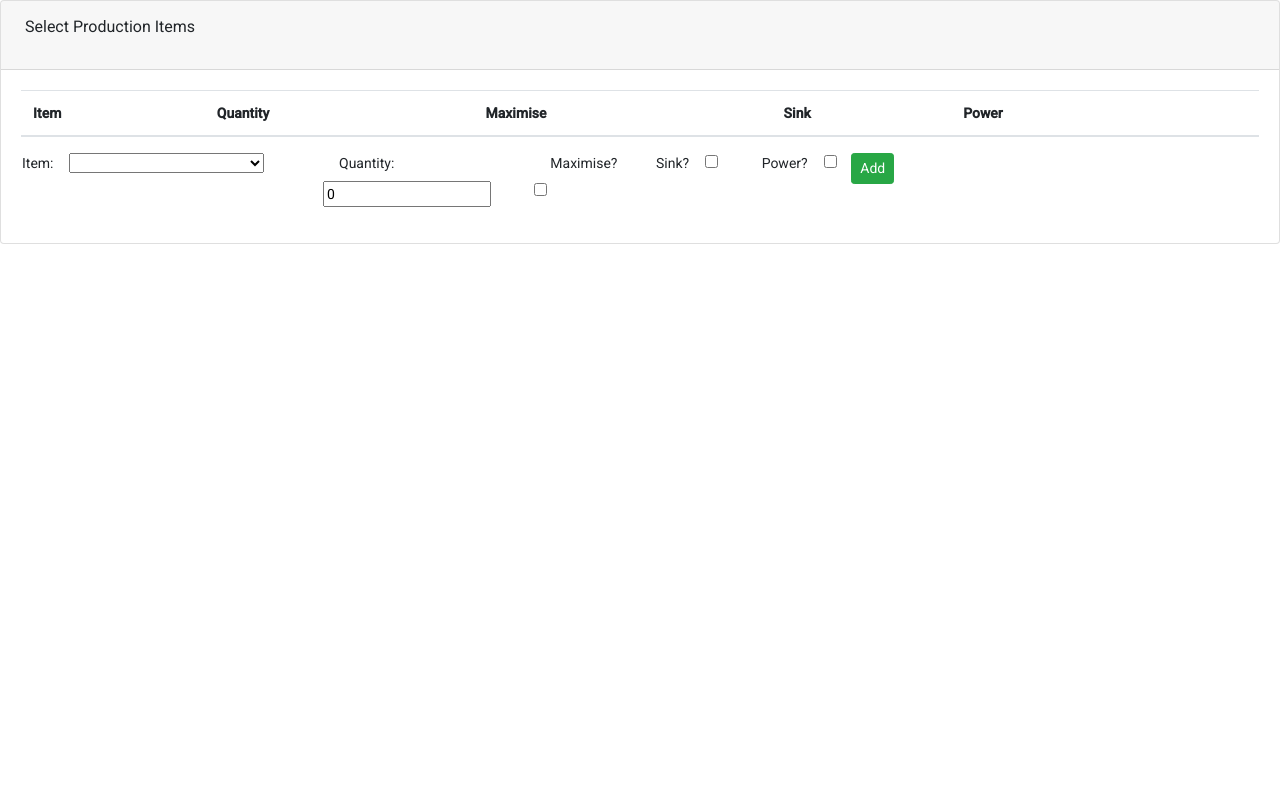
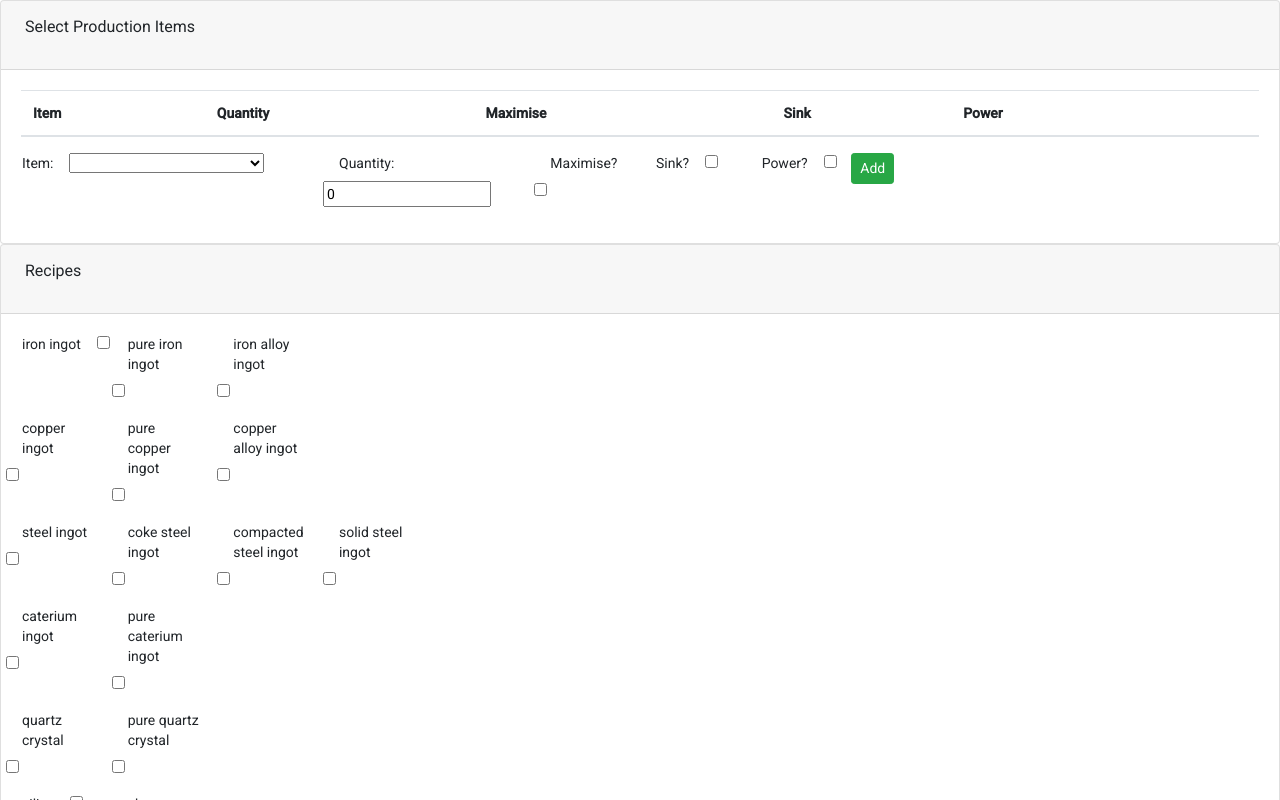
Before and after one commit to Diplodocus-the-Diplodocus-King/satisfactory-production-planner-ngx, an Angular app: page / in a window 1280 px wide. Shown: the top 800 px of the page. Built offline with nearby package versions, Linux system fonts and the light colour scheme.

Commit message:
added get recipes to service

```diff
--- a/src/app/hub.service.ts
+++ b/src/app/hub.service.ts
@@ -11,10 +11,12 @@ import nuclear from './data/nuclear';
 })
 export class HubService {
 
-  allParts: string[];
+  allParts: any[];
+  allPartNames: string[];
 
   constructor(
   ) {
+    this.allPartNames = this.initAllPartNames();
     this.allParts = this.initAllParts();
   }
 
@@ -43,6 +45,17 @@ export class HubService {
   }
 
   initAllParts(){
+    return [
+      ...this.getRefineryRecipes(),
+      ...this.getTierOneRecipes(),
+      ...this.getTierTwoRecipes(),
+      ...this.getTierThreeRecipes(),
+      ...this.getNuclearRecipes(),
+      ...this.getSpaceRecipes()
+          ];
+  }
+
+  initAllPartNames(){
     const refineryParts = this.getRefineryRecipes().map(part => part.part);
     const tier1Parts = this.getTierOneRecipes().map(part => part.part);
     const tier2Parts = this.getTierTwoRecipes().map(part => part.part);
@@ -50,12 +63,20 @@ export class HubService {
     const nuclearParts = this.getNuclearRecipes().map(part => part.part);
     const spaceParts = this.getSpaceRecipes().map(part => part.part);
 
-
     return [...refineryParts, ...tier1Parts, ...tier2Parts, ...tier3Parts, ...nuclearParts, ...spaceParts];
   }
 
   public getAllParts(){
-    return this.allParts;
+    return this.allPartNames;
+  }
+
+  public getRecipes(part: string){
+
+    for(let i=0;i<this.allParts.length;i++){
+      if(this.allParts[i].part === part){
+        return this.allParts[i].recipes;
+      }
+    }
   }
 
 }
--- a/src/app/hub/hub.component.html
+++ b/src/app/hub/hub.component.html
@@ -60,3 +60,21 @@
         </div>
     </div>
 </div>
+<div class="card card-custom">
+    <div class="card-header px-4">
+        <div class="card-title">
+            <h3 class="card-label">Recipes</h3>
+        </div>
+    </div>
+    <div class="card-body">
+        <div class="grid align-items-center">
+            <div *ngFor="let part of parts" class="row">
+                <div *ngFor="let recipe of getRecipes(part)" class="form-group p-0 col-1">
+                    <label class="mx-3">{{ recipe.part }}</label>
+                    <input type="checkbox">
+                    <input *ngIf="false" type="number">
+                </div>
+            </div>
+        </div>
+    </div>
+</div>
--- a/src/app/hub/hub.component.ts
+++ b/src/app/hub/hub.component.ts
@@ -36,6 +36,11 @@ export class HubComponent implements OnInit {
 
   ngOnInit(): void {
 
+  }
+
+  getRecipes(part: string): any[] {
+    const recipes: any[] = this.hubService.getRecipes(part);
+    return recipes;
   }
 
   setMaximise(){
@@ -79,8 +84,7 @@ export class HubComponent implements OnInit {
   }
 
   removeItem(part: any){
-    this.production = this.production.filter(item => item.part !== part.part );
-    console.log(this.production)
+    this.production = this.production.filter(item => item.part !== part.part);
   }
 
 }
```
